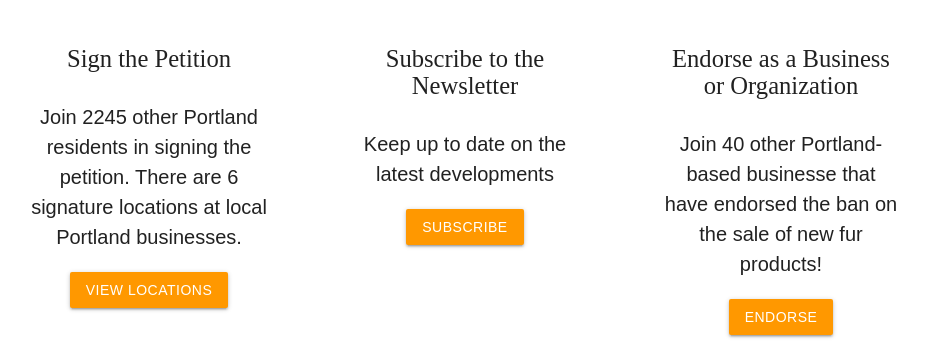
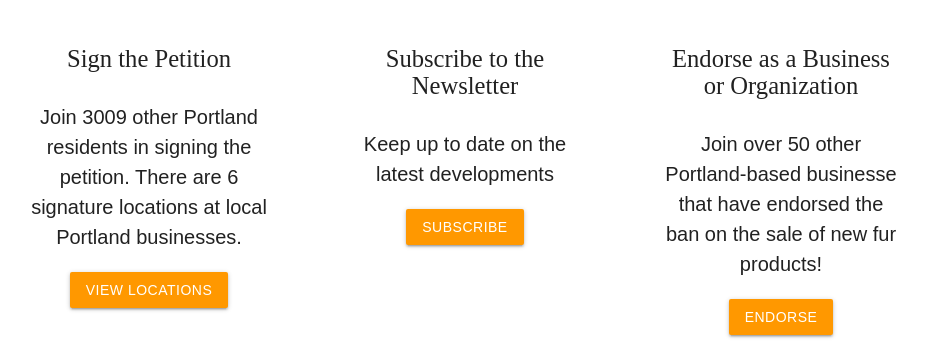
Before and after one commit to flux2341/compassionatepdx, a PHP site: page / in a window 1280 px wide. Shown: the part 606-948 px from the top of the page, without its empty margins (175-1102 px from the left). Run offline with PHP 8.4, Linux system fonts and the light colour scheme.

Commit message:
updated draft legislation and signature and business counts

```diff
--- a/index.php
+++ b/index.php
@@ -171,7 +171,7 @@ include('header.php');
   <section id="section2">
     <section id="section2-1">
       <h5>Sign the Petition</h5>
-      <p>Join <span class="animate_number">2245</span> other Portland residents in signing the petition. There are 6 signature locations at local Portland businesses.</p>
+      <p>Join <span class="animate_number">3009</span> other Portland residents in signing the petition. There are 6 signature locations at local Portland businesses.</p>
       <a class="waves-effect waves-light orange btn" href="petition_locations.php">View Locations</a>
     </section>
     <section id="section2-2">
@@ -181,7 +181,7 @@ include('header.php');
     </section>
     <section id="section2-3">
       <h5>Endorse as a Business or Organization</h5>
-      <p>Join <span class="animate_number">40</span> other Portland-based businesse that have endorsed the ban on the sale of new fur products!</p>
+      <p>Join over <span class="animate_number">50</span> other Portland-based businesse that have endorsed the ban on the sale of new fur products!</p>
       <a class="waves-effect waves-light orange btn" href="https://forms.gle/N2BKGuJMRR5ssxQM9">Endorse</a>
     </section>
   </section>
```
Also changed, not shown: 4 other files.
